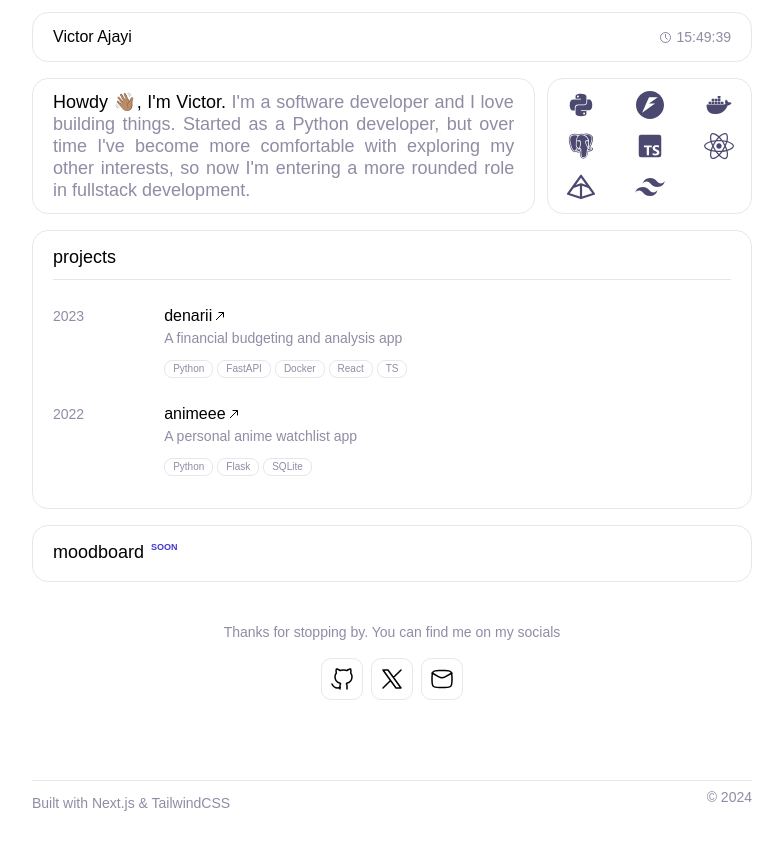
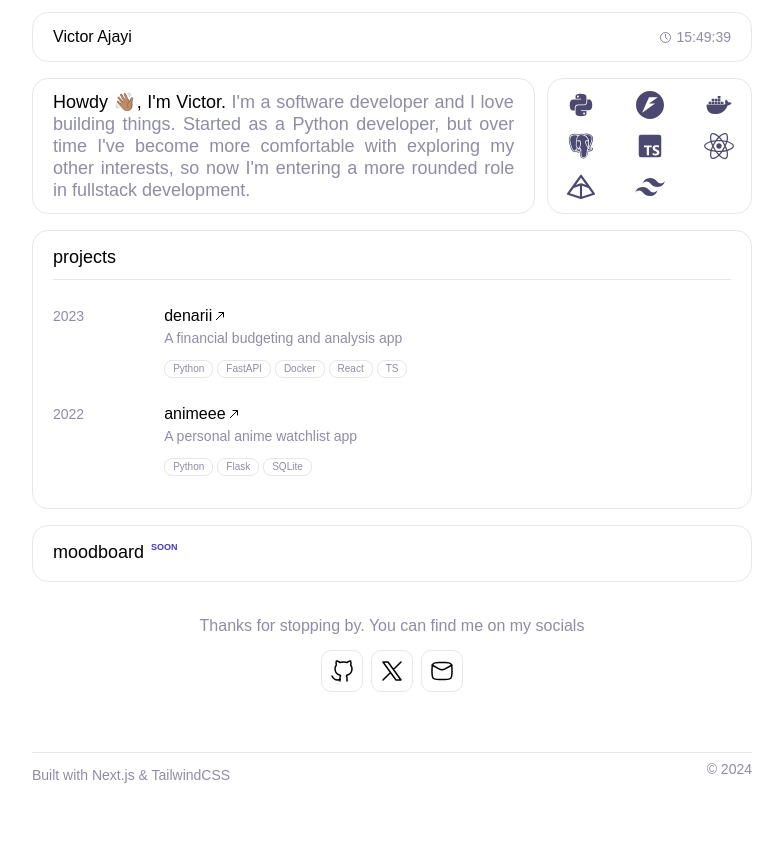
Before and after one commit to victor-ajayi/portfolio, a Next.js app: page / in a window 1280 px wide. Shown: the top 850 px of the page, without its empty margins (248-1031 px from the left). Built offline with nearby package versions, Linux system fonts and the light colour scheme; a web font is replaced by a local one.

Commit message:
fix not found page

```diff
--- a/app/not-found.tsx
+++ b/app/not-found.tsx
@@ -8,16 +8,13 @@ import Link from "next/link";
 
 export default function NotFound() {
   return (
-    <>
-      <div className="mt-3 mx-auto max-w-[1000px] px-3 text-center">
-        <div className="max-w-[800px] mx-auto">
+    <div className="mt-3 mx-auto max-w-[800px] px-3 md-custom:px-10">
       <StatusBar />
-        </div>
-        <div className="grid py-10">
+      <div className="mt-3 max-w-[1000px] text-center">
         <h1 className="text-2xl font-bold mb-4">404 — Not Found</h1>
         <h2 className="text-base px-3">
-            Sorry, I don&apos;t have what you&apos;re looking for. <br /> But I
-            do have this photo of Gojo Satoru and Geto Suguru {":)"}
+          Sorry, I don&apos;t have what you&apos;re looking for. <br /> But I do
+          have this photo of Gojo Satoru and Geto Suguru {":)"}
         </h2>
         <div className="w-5/6 mx-auto my-4">
           <AspectRatio ratio={16 / 9}>
@@ -36,6 +33,5 @@ export default function NotFound() {
         <Footer />
       </div>
     </div>
-    </>
   );
 }
--- a/app/page.tsx
+++ b/app/page.tsx
@@ -17,10 +17,9 @@ export default function Page() {
         </div>
         <Projects />
         <Moodboard />
+        <Contact />
       </div>
-      <Footer>
-        <Contact />
-      </Footer>
+      <Footer></Footer>
     </div>
   );
 }
--- a/components/contact.tsx
+++ b/components/contact.tsx
@@ -1,7 +1,10 @@
 export default function Contact() {
   return (
-    <div className="self-center">
-      <div className="flex gap-2 w-fit">
+    <div className="flex flex-col justify-center col-span-2 w-full mt-4">
+      <p className="self-center text-center text-secondary xs:w-3/4">
+        Thanks for stopping by. You can find me on my socials
+      </p>
+      <div className="flex gap-2 self-center mt-3">
         <a
           href={"https://github.com/victor-ajayi"}
           className="inline-block border rounded-[10px] px-2 py-2 cursor-pointer hover:border-primary transition-all duration-300 ease-in-out"
--- a/components/footer.tsx
+++ b/components/footer.tsx
@@ -4,12 +4,9 @@ interface Props {
 
 export default function Footer({ children }: Props) {
   return (
-    <div className="text-sm text-secondary w-full my-10">
-      <p className="text-center">
-        Thanks for stopping by. You can find me on my socials
-      </p>
+    <div className="text-sm text-secondary w-full mt-5 mb-10">
       <div className="flex flex-col justify-center w-full mt-4">{children}</div>
-      <div className="w-full mt-20">
+      <div className="w-full mt-10">
         <hr />
         <div className="flex items-center">
           <p className="mt-3 inline-block mr-auto">
```
Lines whose indentation alone changed are shown as unchanged.
